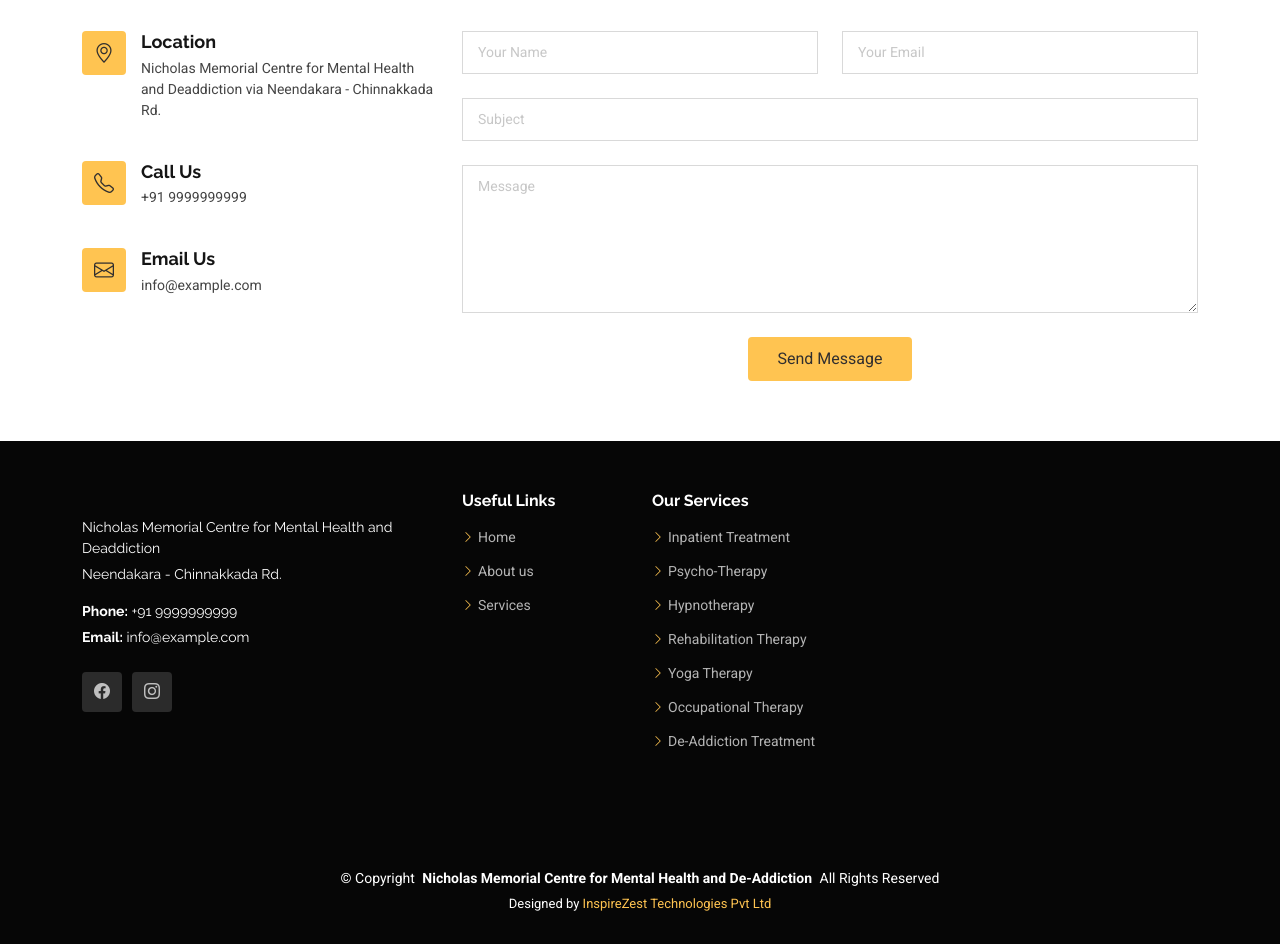
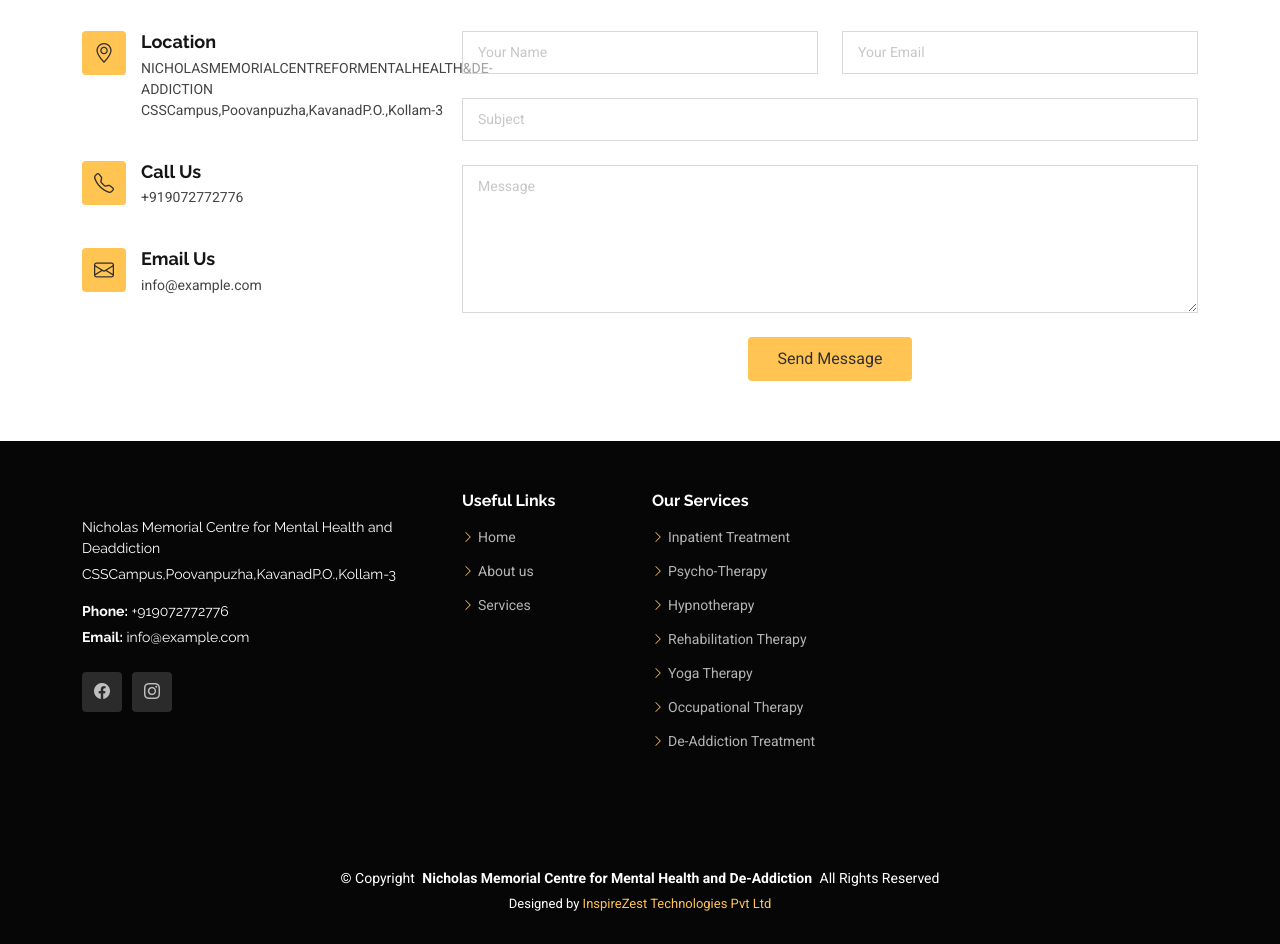
Before and after one commit to Vinith-Vj/nmcmd-Django-bootstrap-1, a Django app: page / in a window 1280 px wide. Shown: the part 4826-5770 px from the top of the page. Run offline with Django 5.2, Linux system fonts and the light colour scheme; some libraries are stand-ins or nearby versions.

Commit message:
Changed demo address and number to actual ones

```diff
--- a/templates/index.html
+++ b/templates/index.html
@@ -137,13 +137,13 @@
 
       </div>
       <div class="fixed-telephone">
-        <a href="tel:+911234567890" target="_blank" style="text-decoration: none; color: inherit;">
+        <a href="tel:+919072772776" target="_blank" style="text-decoration: none; color: inherit;">
           <i class="bi bi-telephone"></i>
         </a>
       </div>
 
       <div class="fixed-whatsapp">
-        <a href="https://wa.me/1234567890" target="_blank" style="text-decoration: none; color: inherit;">
+        <a href="https://wa.me/9895093337" target="_blank" style="text-decoration: none; color: inherit;">
           <i class="bi bi-whatsapp"></i>
         </a>
       </div>
@@ -880,7 +880,7 @@
               <i class="bi bi-geo-alt flex-shrink-0"></i>
               <div>
                 <h3>Location</h3>
-                <p> Nicholas Memorial Centre for Mental Health and Deaddiction via Neendakara - Chinnakkada Rd.</p>
+                <p> NICHOLASMEMORIALCENTREFORMENTALHEALTH&DE-ADDICTION CSSCampus,Poovanpuzha,KavanadP.O.,Kollam-3</p>
               </div>
             </div><!-- End Info Item -->
 
@@ -888,7 +888,7 @@
               <i class="bi bi-telephone flex-shrink-0"></i>
               <div>
                 <h3>Call Us</h3>
-                <p>+91 9999999999</p>
+                <p>+919072772776</p>
               </div>
             </div><!-- End Info Item -->
 
@@ -953,8 +953,8 @@
             </a>
             <div class="footer-contact pt-3">
               <p> Nicholas Memorial Centre for Mental Health and Deaddiction </p>
-              <p>Neendakara - Chinnakkada Rd.</p>
-              <p class="mt-3"><strong>Phone:</strong> <span>+91 9999999999</span></p>
+              <p>CSSCampus,Poovanpuzha,KavanadP.O.,Kollam-3</p>
+              <p class="mt-3"><strong>Phone:</strong> <span>+919072772776</span></p>
               <p><strong>Email:</strong> <span>info@example.com</span></p>
             </div>
             <div class="social-links d-flex mt-4">
```
